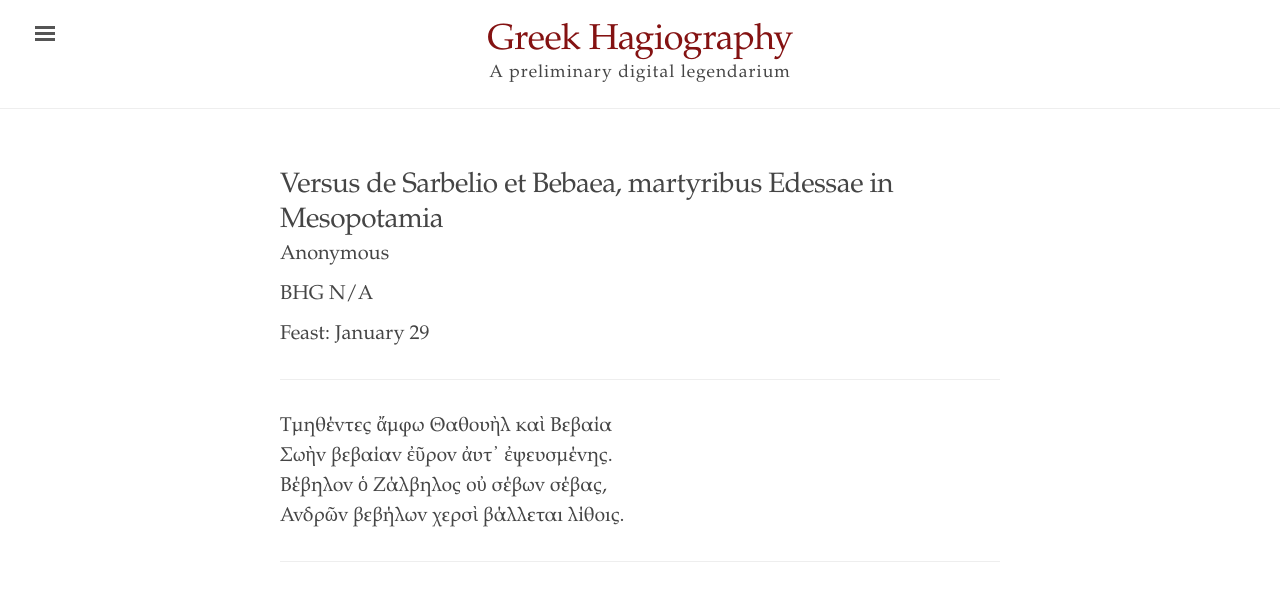
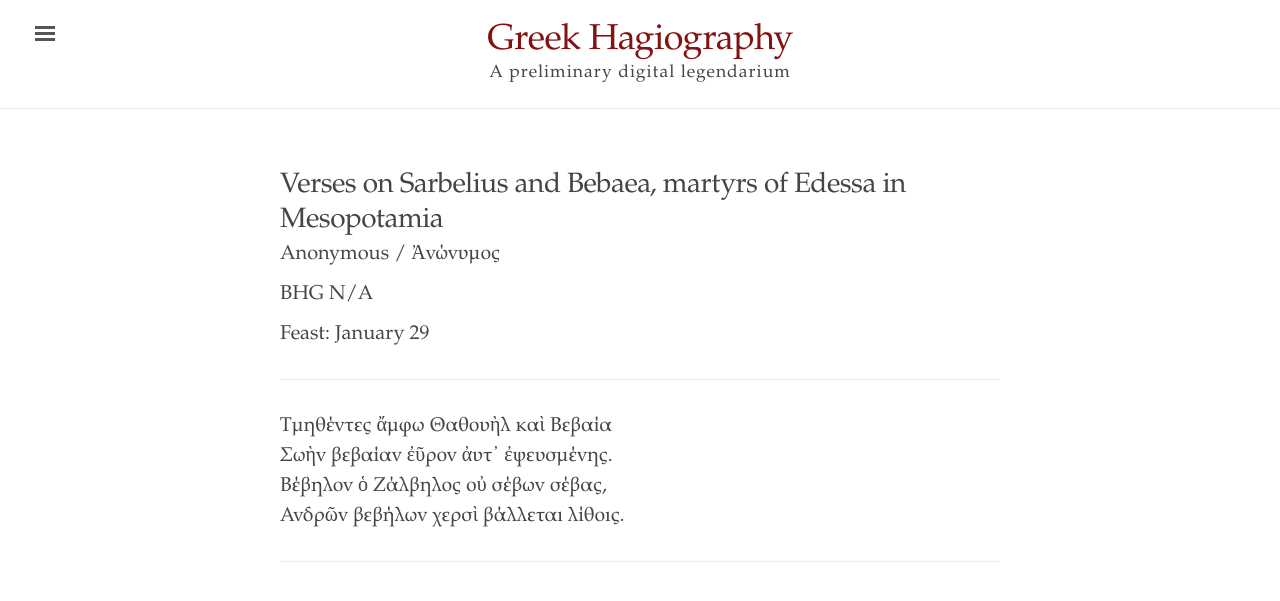
Before and after one commit to cjkoepke1/greek-hagiography, a Jekyll site: the page built from _texts/versus-de-sarbelio-et-bebaea.md, in a window 1280 px wide. Shown: the top 601 px of the page. Built offline with Jekyll 4.4.1, drawn with Linux system fonts in a browser that asks for light colours.

Commit message:
Title to English and added Greek to author

```diff
--- a/_texts/versus-de-sarbelio-et-bebaea.md
+++ b/_texts/versus-de-sarbelio-et-bebaea.md
@@ -1,9 +1,9 @@
 ---
 layout: poem
-title: Versus de Sarbelio et Bebaea, martyribus Edessae in Mesopotamia
+title: Verses on Sarbelius and Bebaea, martyrs of Edessa in Mesopotamia
 bhg: N/A
 feast: January 29
-author: Anonymous
+author: Anonymous / Ἀνώνυμος
 editor: Carson Koepke
 source: Acta Sanctorum
 ---
```
